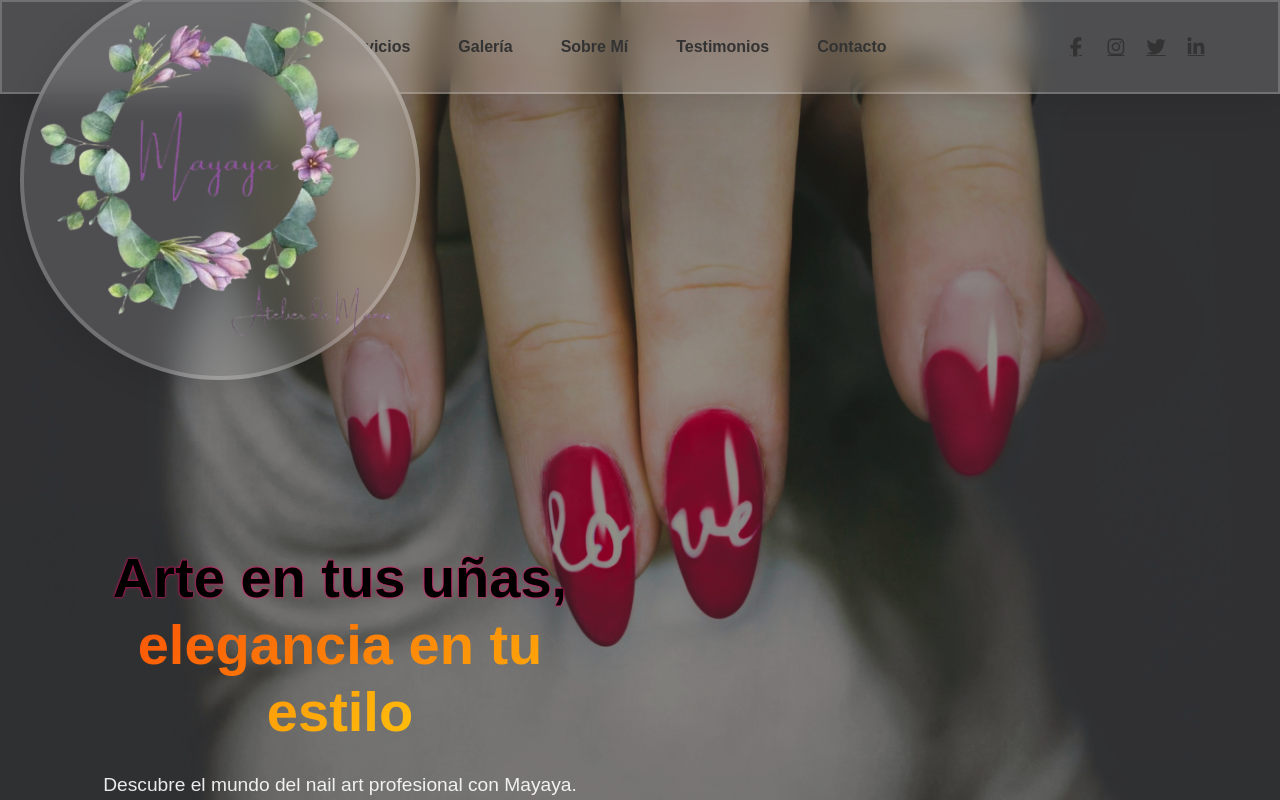
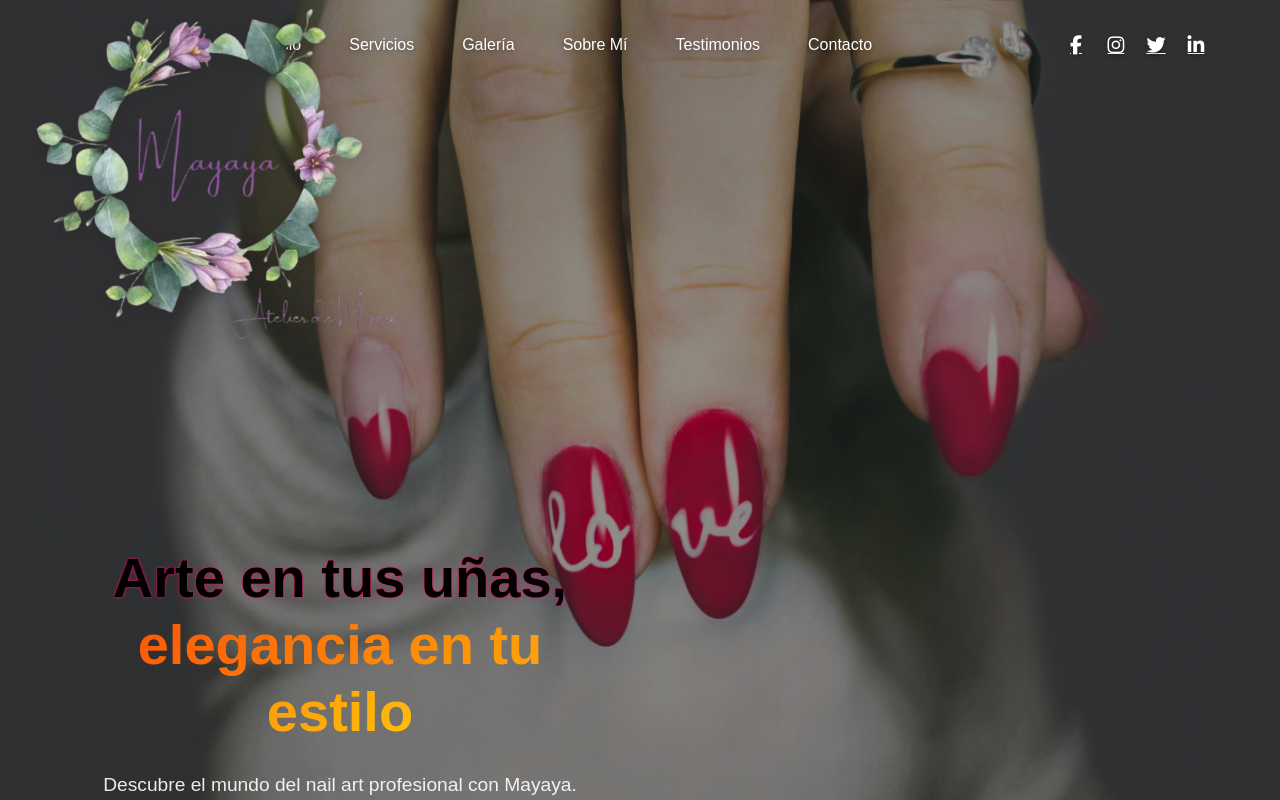
Before and after one commit to NicoButter/mayaya, an Angular app: page / in a window 1280 px wide. Shown: the top 800 px of the page. Built offline with nearby package versions, Linux system fonts and the light colour scheme; a web font is replaced by a local one.

Commit message:
Refactor header styles for improved aesthetics and hover effects

```diff
--- a/src/app/core/layout/header/header.component.scss
+++ b/src/app/core/layout/header/header.component.scss
@@ -6,8 +6,8 @@
   left: 20px;
   z-index: 1001;
   transition: all 0.3s ease;
-  background: rgba(255, 255, 255, 0.15);
-  backdrop-filter: blur(15px);
+  background: transparent;
+  backdrop-filter: none;
   border-radius: 50%;
   padding: 15px;
   width: 400px;
@@ -15,13 +15,14 @@
   display: flex;
   align-items: center;
   justify-content: center;
-  border: 4px solid rgba(255, 255, 255, 0.2);
-  box-shadow: 0 8px 32px rgba(0, 0, 0, 0.1);
+  border: none;
+  box-shadow: none;
 
   img {
     height: 100%;
     width: 100%;
     object-fit: contain;
+    filter: drop-shadow(0 4px 8px rgba(0, 0, 0, 0.1));
   }
 
   &.shrunk {
@@ -38,6 +39,7 @@
       height: 100%;
       width: 100%;
       object-fit: contain;
+      filter: none;
     }
   }
 }
@@ -46,21 +48,44 @@
   position: fixed;
   top: 0;
   width: 100%;
-  background: rgba(255, 255, 255, 0.15);
-  backdrop-filter: blur(15px);
+  background: transparent;
+  backdrop-filter: none;
   z-index: 1000;
   transition: all 0.6s ease-in-out;
-  box-shadow: 0 8px 32px rgba(0, 0, 0, 0.1);
-  border: 2px solid rgba(255, 255, 255, 0.2);
+  box-shadow: none;
+  border: none;
 
   &.scrolled {
+    background: rgba(255, 255, 255, 0.15);
+    backdrop-filter: blur(15px);
     box-shadow: 0 4px 20px rgba(0, 0, 0, 0.15);
+    border-bottom: 2px solid rgba(255, 255, 255, 0.2);
 
     .container {
       padding: 0.5rem 2rem;
 
       @media (max-width: 768px) {
         padding: 0.5rem;
+      }
+    }
+
+    .navbar-menu li a {
+      color: $neutral-dark;
+      text-shadow: none;
+
+      &:hover {
+        color: $primary-color;
+        text-shadow: 0 0 15px rgba($primary-color, 0.4);
+      }
+    }
+
+    .social-media a {
+      color: $neutral-dark;
+      text-shadow: none;
+
+      &:hover {
+        color: $primary-color;
+        text-shadow: 0 0 15px rgba($primary-color, 0.4);
       }
     }
   }
@@ -83,13 +108,15 @@
     gap: 1rem;
 
     a {
-      color: $text-color;
+      color: white;
       font-size: 1.2rem;
       transition: color 0.3s ease, transform 0.3s ease;
+      text-shadow: 0 2px 4px rgba(0, 0, 0, 0.3);
 
       &:hover {
         color: $primary-color;
         transform: scale(1.1);
+        text-shadow: 0 0 20px rgba($primary-color, 0.6);
       }
 
       i {
@@ -160,9 +187,15 @@
         display: block;
         padding: 1rem 1.5rem;
         text-decoration: none;
-        color: $text-color;
+        color: white;
+        font-weight: 500;
+        text-shadow: 0 2px 4px rgba(0, 0, 0, 0.3);
+        position: relative;
+        transition: all 0.3s ease;
+
         &:hover {
-          color: $primary-color;
+          color: $amber-gold;
+          text-shadow: 0 0 20px rgba($amber-gold, 0.6);
 
           &::after {
             width: 100%;
@@ -199,7 +232,9 @@
     span {
       width: 25px;
       height: 3px;
-      background: $neutral-dark;
+      background: white;
+      box-shadow: 0 2px 4px rgba(0, 0, 0, 0.3);
+      transition: all 0.3s ease;
     }
 
     &.active {
```
